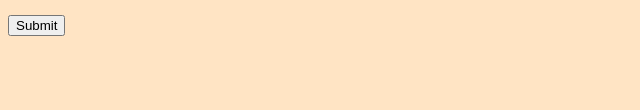
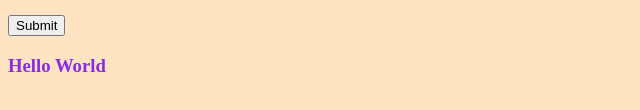
Before and after one commit to Sindhu3113/Git_GitHub_Medium_Assignment, a plain HTML site: page index.html in a window 1280 px wide. Shown: the part 248-358 px from the top of the page, without its empty margins (0-640 px from the left). Drawn offline with Linux system fonts and the light colour scheme.

Commit message:
update on styling on update-styling branch

```diff
--- a/index.html
+++ b/index.html
@@ -23,5 +23,6 @@
                <button type="submit">Submit</button>
         </form>
     </div>
+    <h3 style="color: blueviolet;">Hello World</h3>
 </body>
 </html>
```
